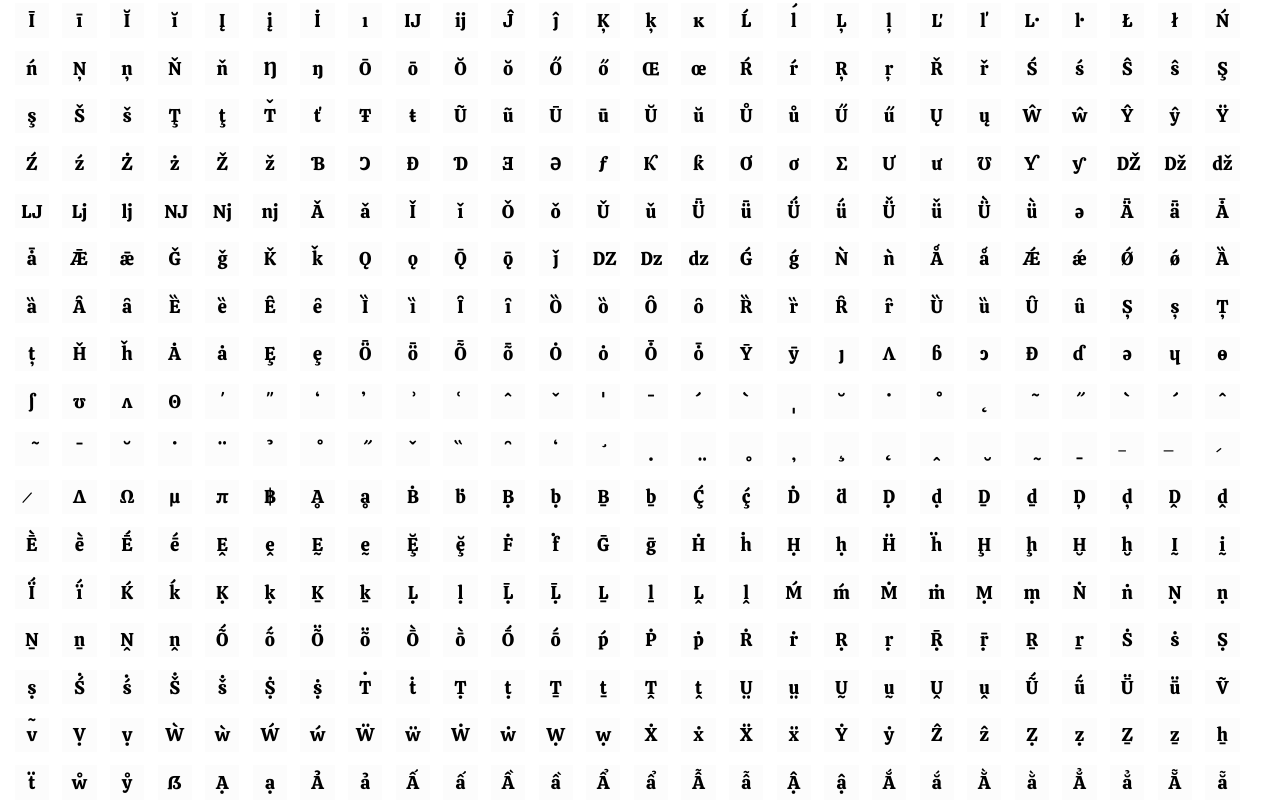
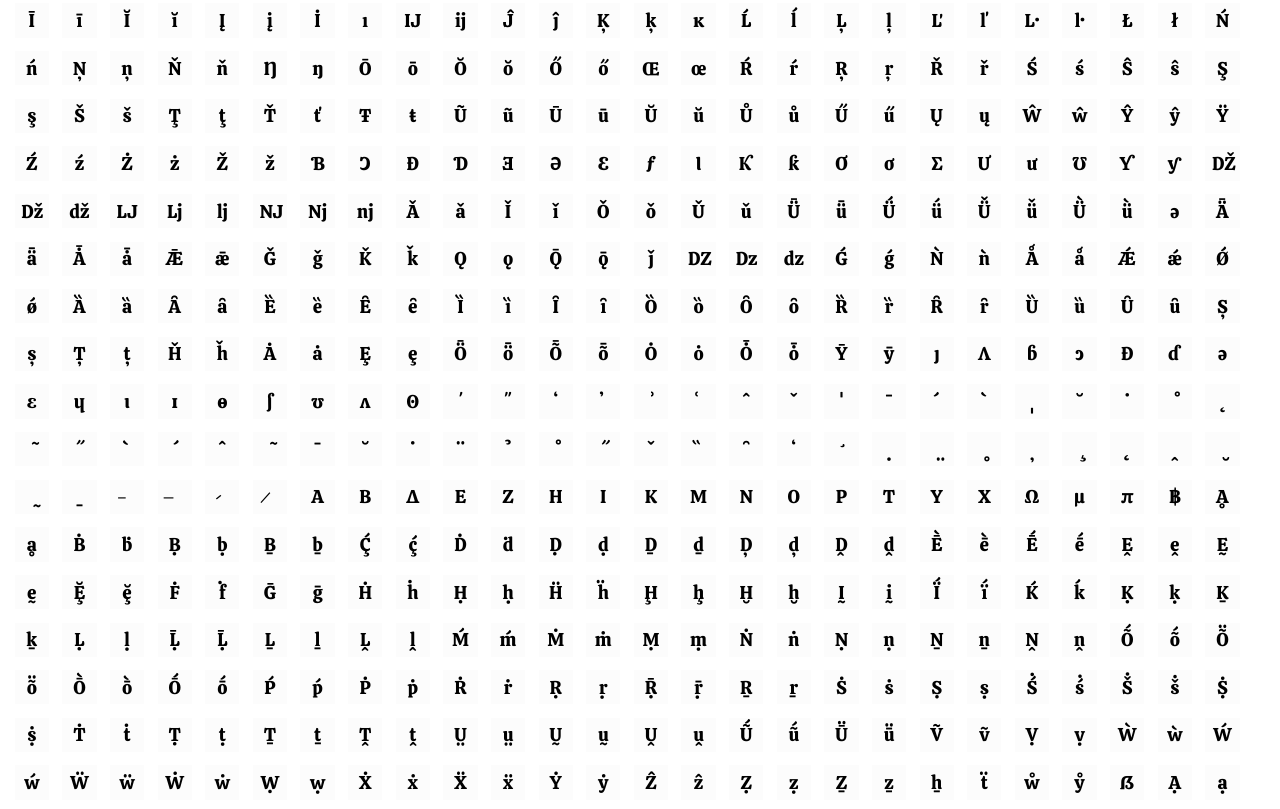
Before and after one commit to SorkinType/Calistoga, a plain HTML site: page proof/glyphs.html in a window 1280 px wide. Shown: the part 531-1340 px from the top of the page. Drawn offline with Linux system fonts and the light colour scheme.

Commit message:
deploy: c089c273c4fb262cae3079fc87c1fa4ad2561753

```diff
--- a/proof/glyphs.html
+++ b/proof/glyphs.html
@@ -737,8 +737,12 @@
 
 	      <div class="cell">Ə</div>
 
+	      <div class="cell">Ɛ</div>
+
 	      <div class="cell">ƒ</div>
 
+	      <div class="cell">Ɩ</div>
+
 	      <div class="cell">Ƙ</div>
 
 	      <div class="cell">ƙ</div>
@@ -969,8 +973,14 @@
 
 	      <div class="cell">ə</div>
 
+	      <div class="cell">ɛ</div>
+
 	      <div class="cell">ɥ</div>
 
+	      <div class="cell">ɩ</div>
+
+	      <div class="cell">ɪ</div>
+
 	      <div class="cell">ɵ</div>
 
 	      <div class="cell">ʃ</div>
@@ -1079,8 +1089,36 @@
 
 	      <div class="cell"≯</div>
 
+	      <div class="cell">Α</div>
+
+	      <div class="cell">Β</div>
+
 	      <div class="cell">Δ</div>
 
+	      <div class="cell">Ε</div>
+
+	      <div class="cell">Ζ</div>
+
+	      <div class="cell">Η</div>
+
+	      <div class="cell">Ι</div>
+
+	      <div class="cell">Κ</div>
+
+	      <div class="cell">Μ</div>
+
+	      <div class="cell">Ν</div>
+
+	      <div class="cell">Ο</div>
+
+	      <div class="cell">Ρ</div>
+
+	      <div class="cell">Τ</div>
+
+	      <div class="cell">Υ</div>
+
+	      <div class="cell">Χ</div>
+
 	      <div class="cell">Ω</div>
 
 	      <div class="cell">μ</div>
@@ -1257,6 +1295,8 @@
 
 	      <div class="cell">ṓ</div>
 
+	      <div class="cell">Ṕ</div>
+
 	      <div class="cell">ṕ</div>
 
 	      <div class="cell">Ṗ</div>
@@ -1789,7 +1829,7 @@
 
 	      <div class="cell">ꞌ</div>
 
-	      <div class="cell"></div>
+	      <div class="cell">Ɪ</div>
 
 	      <div class="cell">ﬁ</div>
 
```
Also changed, not shown: proof/text.html (+1 -1 lines), proof/fonts/Calistoga-Regular.ttf.
